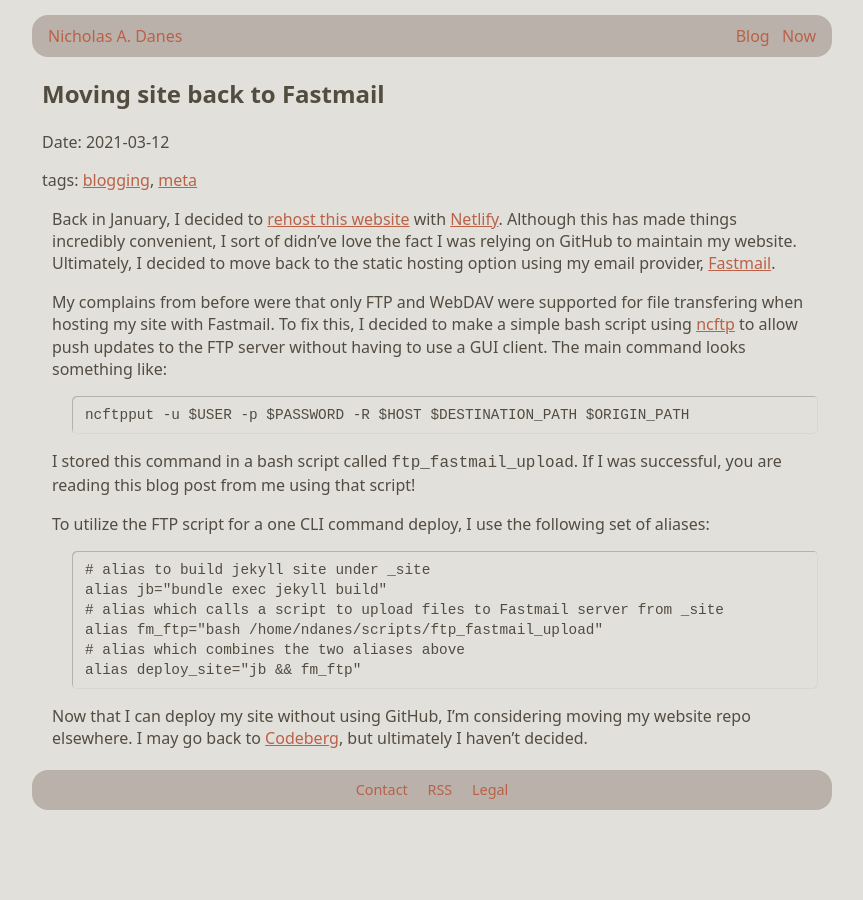
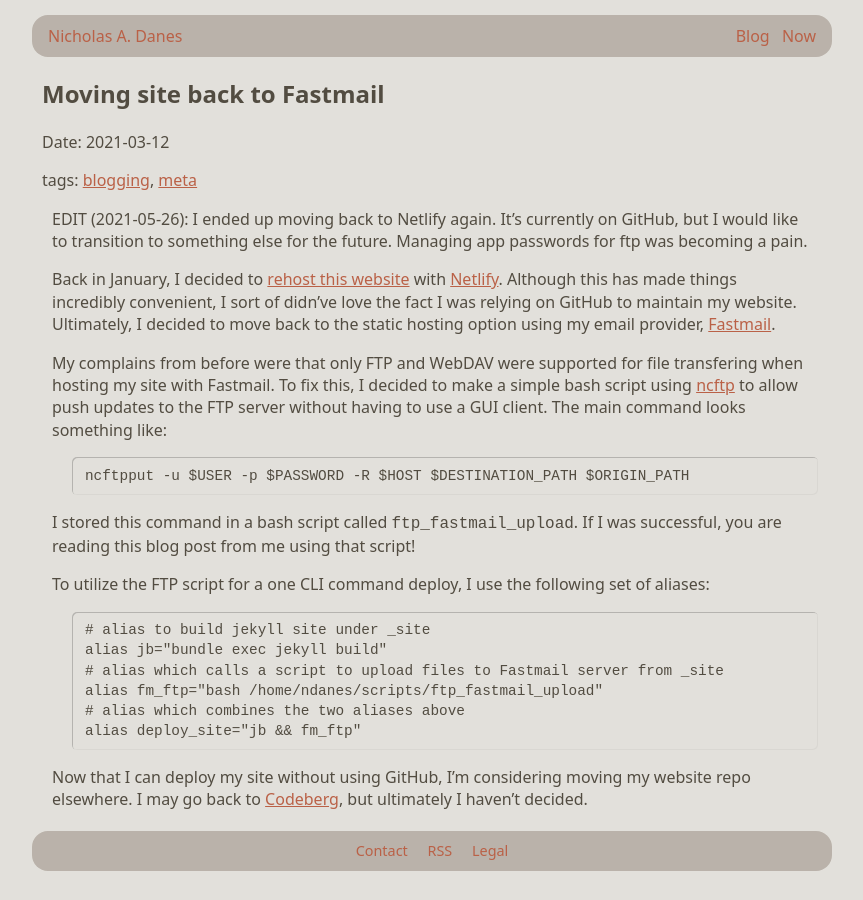
Before and after one commit to danesnick/old_website, a Jekyll site: the page built from _posts/2021-03-12-Moving-Site-Back-to-Fastmail.markdown, in a window 1280 px wide. Shown: the whole page, without its empty margins (208-1071 px from the left). Built offline with Jekyll 4.4.1, drawn with Linux system fonts in a browser that asks for light colours.

Commit message:
Added edit to 3/12 blog post

```diff
--- a/_posts/2021-03-12-Moving-Site-Back-to-Fastmail.markdown
+++ b/_posts/2021-03-12-Moving-Site-Back-to-Fastmail.markdown
@@ -6,6 +6,7 @@
 author: Nicholas Danes
 tags: [blogging, meta]
 ---
+EDIT (2021-05-26): I ended up moving back to Netlify again. It's currently on GitHub, but I would like to transition to something else for the future. Managing app passwords for ftp was becoming a pain.
 
 Back in January, I decided to [rehost this website](https://ndanes.com/blog/2021/01/23/moving-site-to-netlify/) with [Netlify](https://netlify.com). Although this has made things incredibly convenient, I sort of didn've love the fact I was relying on GitHub to maintain my website. Ultimately, I decided to move back to the static hosting option using my email provider, [Fastmail](https://fastmail.com).
 
```
